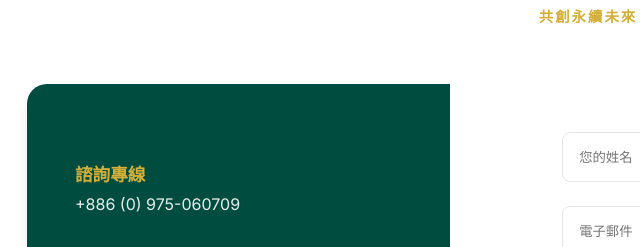
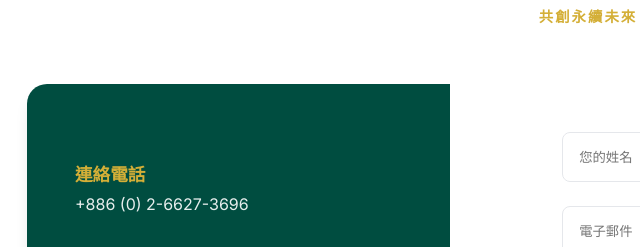
Before and after one commit to bblongchen/jinying-website, a plain HTML site: page index.html in a window 1280 px wide. Shown: the part 2357-2604 px from the top of the page, 52-692 px from the left. Drawn offline with Linux system fonts and the light colour scheme.

Commit message:
Fix HTML encoding issues in index.html
諮詢專線 改為 聯絡電話
+886 (0) 975-060709 改為 +886 (0) 2-66273696

```diff
--- a/index.html
+++ b/index.html
@@ -134,8 +134,8 @@
                 <div class="contact-wrapper">
                     <div class="contact-info fade-in-up">
                         <div class="info-item">
-                            <h3 data-i18n="contact_phone_title">諮詢專線</h3>
-                            <p>+886 (0) 975-060709</p>
+                            <h3 data-i18n="contact_phone_title">連絡電話</h3>
+                            <p>+886 (0) 2-6627-3696</p>
                         </div>
                         <div class="info-item">
                             <h3 data-i18n="contact_email_title">聯絡信箱</h3>
```
